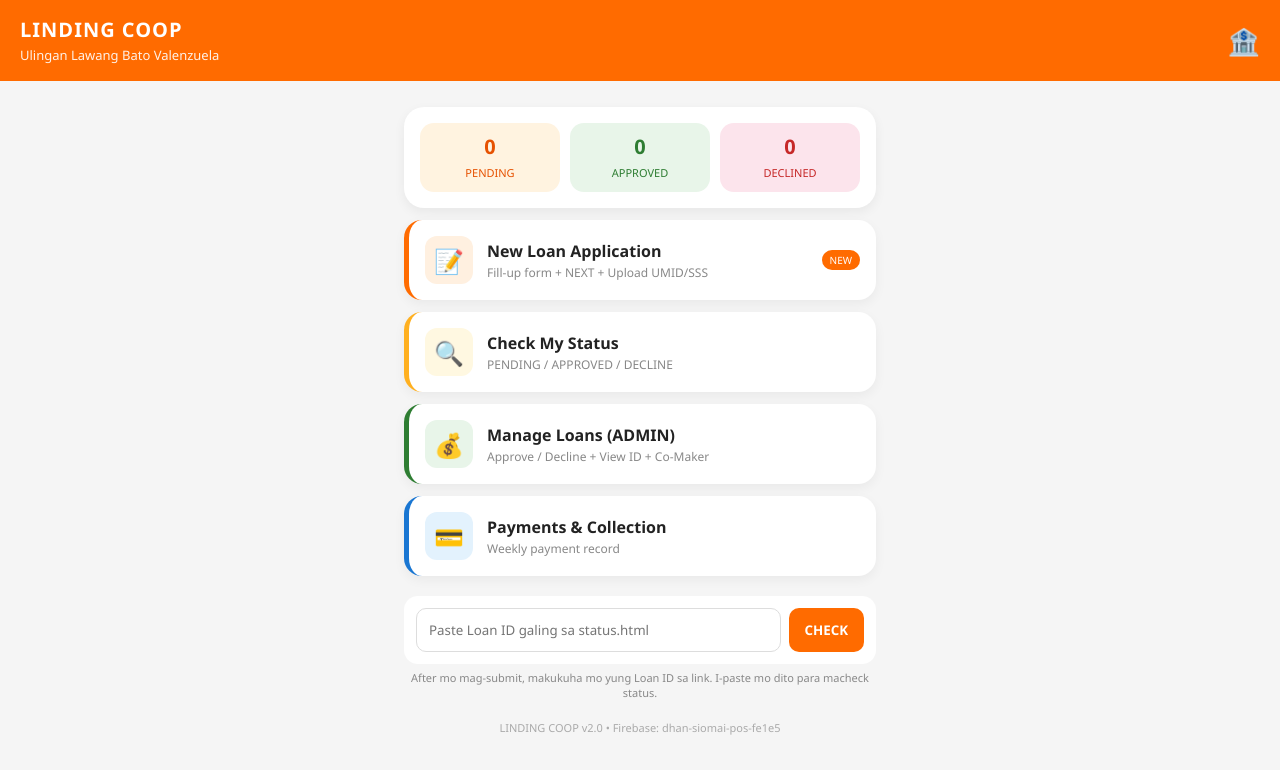
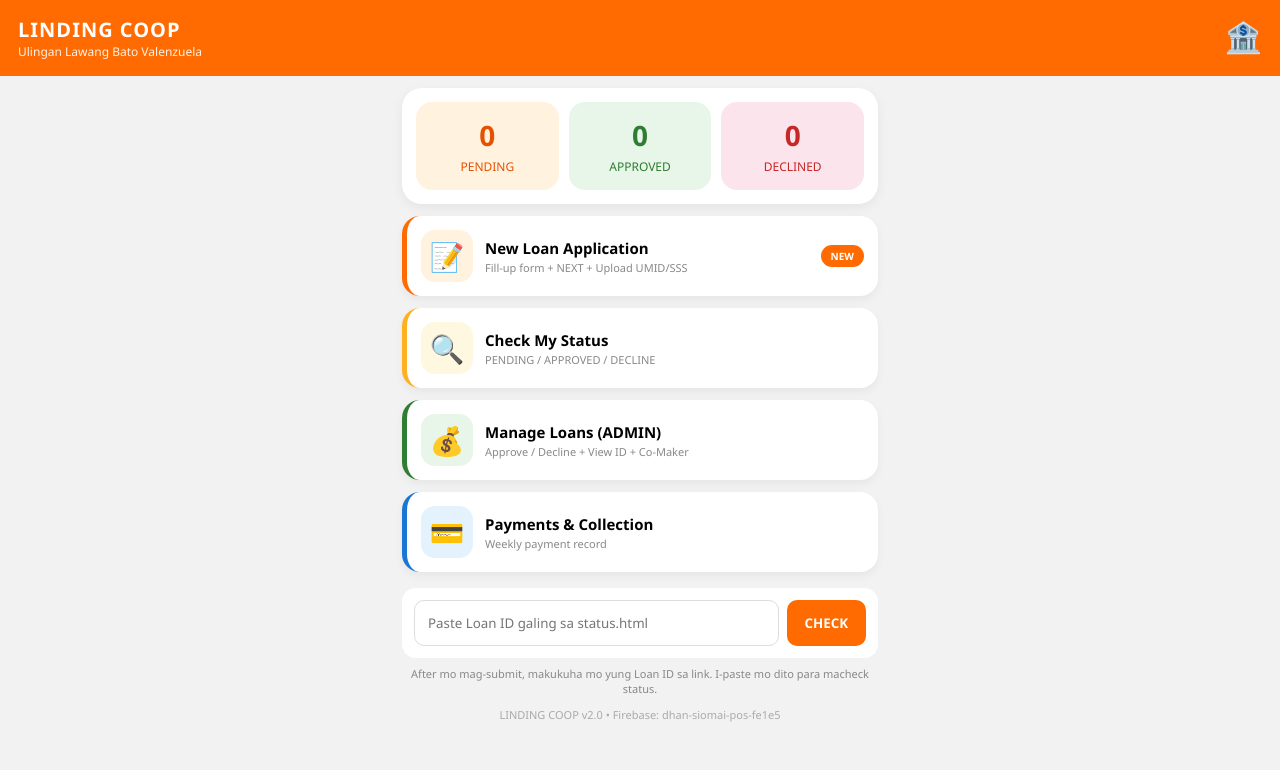
Before and after one commit to ofiazadhan-source/Velasco-Linding-Company-, a plain HTML site: page index.html in a window 1280 px wide. Drawn offline with Linux system fonts and the light colour scheme; no server answers.

Commit message:
Refactor index.html for improved layout and functionality

```diff
--- a/index.html
+++ b/index.html
@@ -1,102 +1,64 @@
 <!DOCTYPE html>
 <html lang="en">
 <head>
-<meta charset="UTF-8">
-<meta name="viewport" content="width=device-width, initial-scale=1.0">
-<title>LINDING COOP - Main Menu</title>
+<meta charset="UTF-8"><meta name="viewport" content="width=device-width, initial-scale=1.0">
+<title>LINDING COOP</title>
 <style>
-*{box-sizing:border-box;font-family:"Segoe UI",Arial;}
-body{margin:0;background:#f5f5f5;}
-.top{background:#ff6b00;color:white;padding:16px 20px;display:flex;justify-content:space-between;align-items:center;}
-.top h1{margin:0;font-size:20px;letter-spacing:1px;}
-.top span{font-size:13px;opacity:.9;}
-.wrap{max-width:500px;margin:0 auto;padding:14px;}
-.card-stats{background:white;border-radius:20px;padding:16px;display:flex;gap:10px;margin:12px 0;box-shadow:0 4px 12px rgba(0,0,0,.06);}
-.stat{flex:1;text-align:center;padding:10px;border-radius:14px;}
-.stat b{display:block;font-size:20px;}
+*{box-sizing:border-box;font-family:"Segoe UI",Arial}body{margin:0;background:#f2f2f2}
+.top{background:#ff6b00;color:#fff;padding:16px 18px;display:flex;justify-content:space-between}
+.top h1{margin:0;font-size:20px;letter-spacing:1px}.top p{margin:0;font-size:12px;opacity:.9}
+.wrap{max-width:500px;margin:0 auto;padding:12px}
+.stats{background:#fff;border-radius:20px;padding:14px;display:flex;gap:10px;box-shadow:0 4px 12px rgba(0,0,0,.06)}
+.stat{flex:1;text-align:center;padding:14px;border-radius:16px}.stat b{font-size:28px;display:block}
 .p{background:#fff3e0;color:#e65100}.a{background:#e8f5e9;color:#2e7d32}.d{background:#fce4ec;color:#c62828}
-.menu{display:grid;gap:12px;margin-top:10px;}
-.menu-card{background:white;border-radius:18px;padding:16px;display:flex;align-items:center;gap:14px;box-shadow:0 4px 12px rgba(0,0,0,.05);cursor:pointer;border-left:5px solid #ff6b00;transition:.2s;}
-.menu-card:active{transform:scale(.97);}
-.icon{width:48px;height:48px;border-radius:12px;display:flex;align-items:center;justify-content:center;font-size:24px;background:#fff0e0;}
-.text h2{margin:0;font-size:16px;color:#222;}
-.text p{margin:2px 0 0;font-size:12px;color:#888;}
-.badge-new{background:#ff6b00;color:white;font-size:10px;padding:3px 8px;border-radius:20px;margin-left:auto;}
-.search-box{margin-top:14px;background:white;padding:12px;border-radius:14px;display:flex;gap:8px;}
-.search-box input{flex:1;border:1px solid #ddd;border-radius:10px;padding:12px;}
-.search-box button{background:#ff6b00;color:white;border:none;border-radius:10px;padding:12px 16px;font-weight:bold;}
+.card{background:#fff;border-radius:18px;padding:14px;display:flex;gap:12px;align-items:center;margin-top:12px;box-shadow:0 4px 10px rgba(0,0,0,.05);cursor:pointer;border-left:5px solid #ff6b00}
+.icon{width:52px;height:52px;border-radius:14px;display:flex;align-items:center;justify-content:center;font-size:28px;background:#fff3e0}
+.text h3{margin:0;font-size:15px}.text p{margin:2px 0 0;font-size:11px;color:#888}
+.new{margin-left:auto;background:#ff6b00;color:#fff;font-size:10px;padding:4px 10px;border-radius:20px;font-weight:bold}
+.search{background:#fff;padding:12px;border-radius:14px;display:flex;gap:8px;margin-top:16px}
+.search input{flex:1;padding:13px;border:1px solid #ddd;border-radius:10px}
+.search button{background:#ff6b00;color:#fff;border:none;padding:13px 18px;border-radius:10px;font-weight:bold}
 </style>
 </head>
 <body>
-<div class="top">
-  <div><h1>LINDING COOP</h1><span>Ulingan Lawang Bato Valenzuela</span></div>
-  <div style="font-size:26px;">🏦</div>
+<div class="top"><div><h1>LINDING COOP</h1><p>Ulingan Lawang Bato Valenzuela</p></div><div style="font-size:30px">🏦</div></div>
+<div class="wrap">
+<div class="stats">
+<div class="stat p"><b id="cPending">0</b><span style="font-size:12px">PENDING</span></div>
+<div class="stat a"><b id="cApproved">0</b><span style="font-size:12px">APPROVED</span></div>
+<div class="stat d"><b id="cDeclined">0</b><span style="font-size:12px">DECLINED</span></div>
 </div>
 
-<div class="wrap">
+<div class="card" onclick="location.href='apply.html'"><div class="icon">📝</div><div class="text"><h3>New Loan Application</h3><p>Fill-up form + NEXT + Upload UMID/SSS</p></div><span class="new">NEW</span></div>
+<div class="card" style="border-left-color:#ffb020" onclick="document.getElementById('checkBox').scrollIntoView({behavior:'smooth'})"><div class="icon" style="background:#fff8e1">🔍</div><div class="text"><h3>Check My Status</h3><p>PENDING / APPROVED / DECLINE</p></div></div>
+<div class="card" style="border-left-color:#2e7d32" onclick="location.href='loans.html'"><div class="icon" style="background:#e8f5e9">💰</div><div class="text"><h3>Manage Loans (ADMIN)</h3><p>Approve / Decline + View ID + Co-Maker</p></div></div>
+<div class="card" style="border-left-color:#1976d2" onclick="location.href='payments.html'"><div class="icon" style="background:#e3f2fd">💳</div><div class="text"><h3>Payments & Collection</h3><p>Weekly payment record</p></div></div>
 
-  <div class="card-stats">
-    <div class="stat p"><b id="cPending">0</b><span style="font-size:11px;">PENDING</span></div>
-    <div class="stat a"><b id="cApproved">0</b><span style="font-size:11px;">APPROVED</span></div>
-    <div class="stat d"><b id="cDeclined">0</b><span style="font-size:11px;">DECLINED</span></div>
-  </div>
-
-  <div class="menu">
-
-    <div class="menu-card" style="border-left-color:#ff6b00;" onclick="location.href='apply.html'">
-      <div class="icon">📝</div>
-      <div class="text"><h2>New Loan Application</h2><p>Fill-up form + NEXT + Upload UMID/SSS</p></div>
-      <span class="badge-new">NEW</span>
-    </div>
-
-    <div class="menu-card" style="border-left-color:#ffb020;" onclick="document.getElementById('searchSec').scrollIntoView({behavior:'smooth'})">
-      <div class="icon" style="background:#fff8e1;">🔍</div>
-      <div class="text"><h2>Check My Status</h2><p>PENDING / APPROVED / DECLINE</p></div>
-    </div>
-
-    <div class="menu-card" style="border-left-color:#2e7d32;" onclick="location.href='loans.html'">
-      <div class="icon" style="background:#e8f5e9;">💰</div>
-      <div class="text"><h2>Manage Loans (ADMIN)</h2><p>Approve / Decline + View ID + Co-Maker</p></div>
-      <span class="badge-new" id="pendingBadge" style="display:none;">0 PENDING</span>
-    </div>
-
-    <div class="menu-card" style="border-left-color:#1976d2;" onclick="location.href='payments.html'">
-      <div class="icon" style="background:#e3f2fd;">💳</div>
-      <div class="text"><h2>Payments & Collection</h2><p>Weekly payment record</p></div>
-    </div>
-
-  </div>
-
-  <div class="search-box" id="searchSec" style="margin-top:20px;">
-    <input id="searchId" placeholder="Paste Loan ID galing sa status.html">
-    <button onclick="goStatus()">CHECK</button>
-  </div>
-  <p style="font-size:11px;color:#888;text-align:center;margin-top:6px;">After mo mag-submit, makukuha mo yung Loan ID sa link. I-paste mo dito para macheck status.</p>
-
-  <div style="text-align:center;margin-top:20px;color:#aaa;font-size:11px;">LINDING COOP v2.0 • Firebase: dhan-siomai-pos-fe1e5</div>
-
+<div class="search" id="checkBox"><input id="loanIdInput" placeholder="Paste Loan ID galing sa status.html"><button onclick="goCheck()">CHECK</button></div>
+<p style="font-size:11px;color:#888;text-align:center;margin-top:8px;">After mo mag-submit, makukuha mo yung Loan ID sa link. I-paste mo dito para macheck status.</p>
+<p style="text-align:center;font-size:11px;color:#aaa;margin-top:10px;">LINDING COOP v2.0 • Firebase: dhan-siomai-pos-fe1e5</p>
 </div>
 
 <script type="module">
-import { initializeApp } from "https://www.gstatic.com/firebasejs/10.12.2/firebase-app.js";
-import { getFirestore, collection, onSnapshot } from "https://www.gstatic.com/firebasejs/10.12.2/firebase-firestore.js";
-const firebaseConfig = { apiKey: "AIzaSyDk3ZbOXuw3PEfJzdt8AI2ueJq5yksfekE", authDomain: "dhan-siomai-pos-fe1e5.firebaseapp.com", projectId: "dhan-siomai-pos-fe1e5", storageBucket: "dhan-siomai-pos-fe1e5.firebasestorage.app", messagingSenderId: "305932123173", appId: "1:305932123173:web:f27894a2d5e6e6ab8253cc" };
-const app = initializeApp(firebaseConfig);
-const db = getFirestore(app);
+import { db } from "./firebase-config.js";
+import { collection, onSnapshot } from "https://www.gstatic.com/firebasejs/10.12.2/firebase-firestore.js";
 
+// LIVE COUNT NG PENDING/APPROVED/DECLINED
 onSnapshot(collection(db,"loans"), snap=>{
   let p=0,a=0,d=0;
-  snap.forEach(doc=>{ let s=doc.data().status; if(s=="PENDING") p++; if(s=="APPROVED") a++; if(s=="DECLINED") d++; });
-  document.getElementById('cPending').innerText=p;
-  document.getElementById('cApproved').innerText=a;
-  document.getElementById('cDeclined').innerText=d;
-  if(p>0){ let b=document.getElementById('pendingBadge'); b.style.display='block'; b.innerText=p+" PENDING"; }
+  snap.forEach(doc=>{
+    let s = doc.data().status;
+    if(s=="PENDING") p++; else if(s=="APPROVED") a++; else if(s=="DECLINED") d++;
+  });
+  document.getElementById('cPending').innerText = p;
+  document.getElementById('cApproved').innerText = a;
+  document.getElementById('cDeclined').innerText = d;
 });
 
-window.goStatus = function(){
-  let id = document.getElementById('searchId').value.trim();
+window.goCheck = function(){
+  let id = document.getElementById('loanIdInput').value.trim();
   if(!id) return alert("Paste mo muna Loan ID boss");
-  location.href=`status.html?id=${id}`;
+  location.href = `status.html?id=${id}`;
 }
 </script>
 </body>
```
